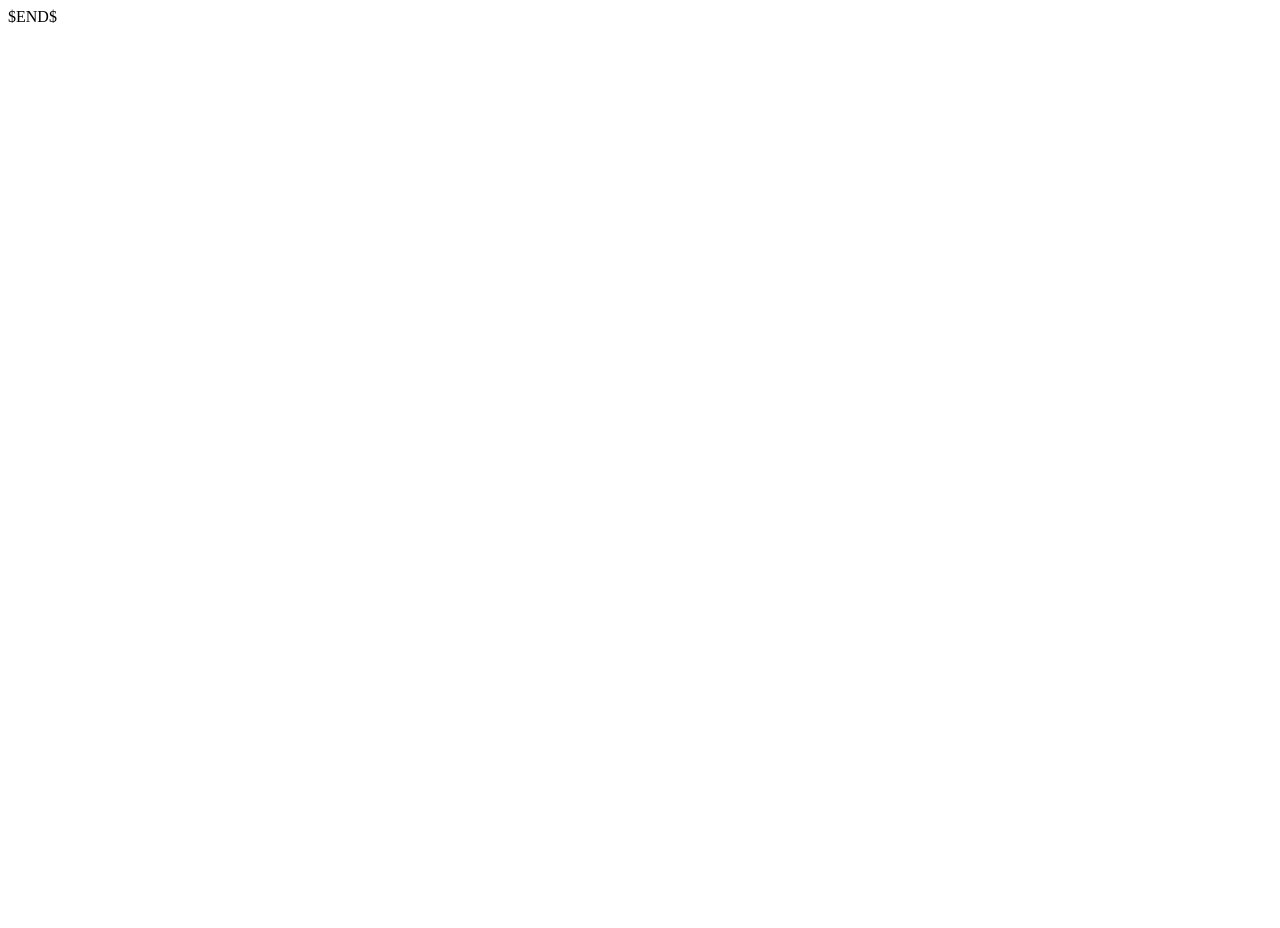
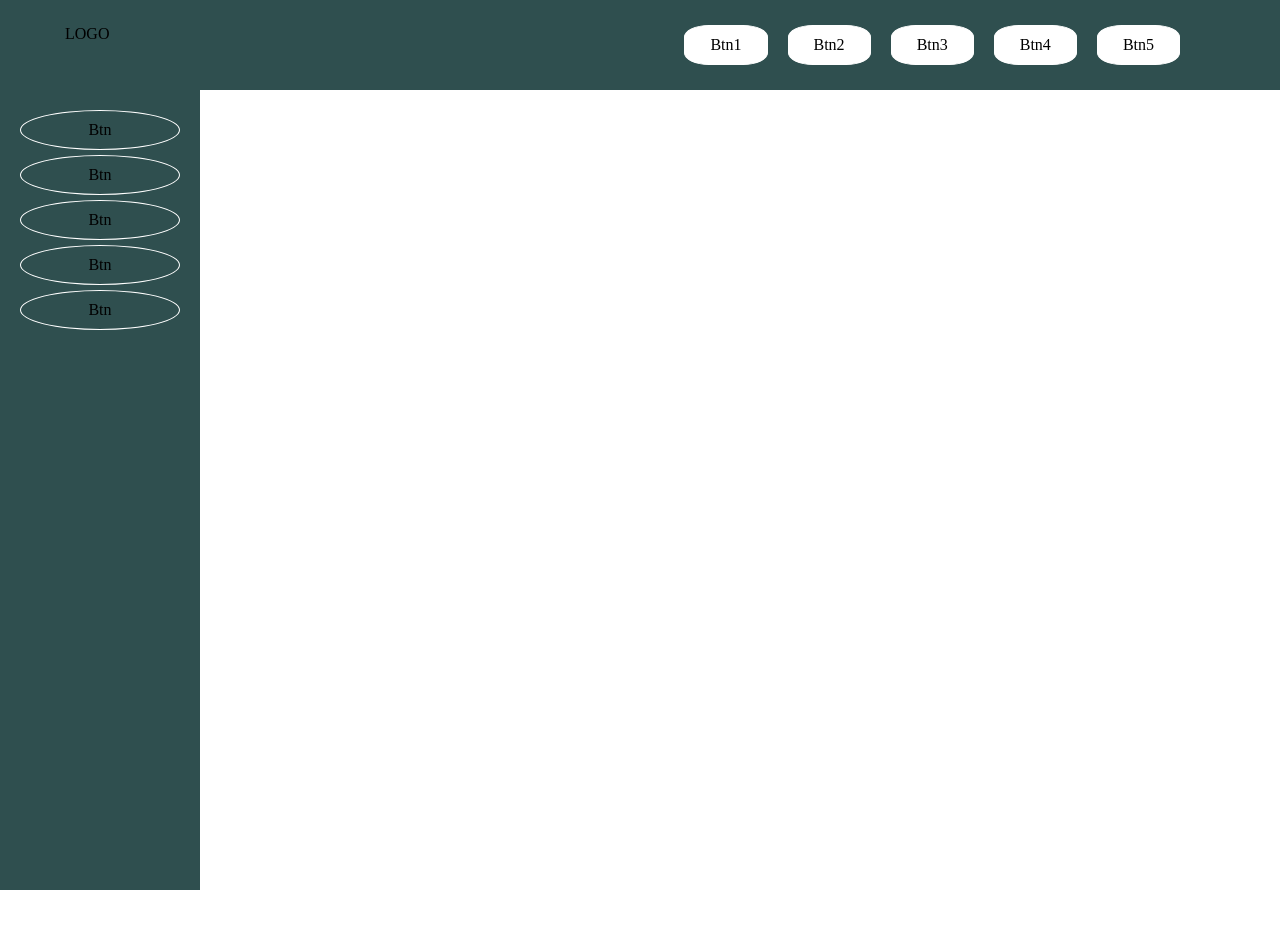
Before and after one commit to F-E-N-R-I-R/pfo, a plain HTML site: page index.html in a window 1280 px wide. Shown: the top 928 px of the page. Before the commit the page ends 800 px from the top, so only its background shows below. Drawn offline with Linux system fonts and the light colour scheme.

Commit message:
ladimirzubkov@Mac-Book-Pro-Vladimir.local>

```diff
--- a/index.html
+++ b/index.html
@@ -2,9 +2,44 @@
 <html lang="en">
 <head>
     <meta charset="UTF-8">
-    <title>$Title$</title>
+    <title>vovkaProject</title>
+    <link rel="stylesheet" href="style.css">
 </head>
 <body>
-$END$
+
+    <header class="header">
+        <div class="container">
+            <div class="headerWrap">
+                <div class="logo">LOGO</div>
+                <div class="navBar">
+                    <div class="navBarBtn">Btn1</div>
+                    <div class="navBarBtn">Btn2</div>
+                    <div class="navBarBtn">Btn3</div>
+                    <div class="navBarBtn">Btn4</div>
+                    <div class="navBarBtn">Btn5</div>
+                </div>
+            </div>
+        </div>
+    </header>
+    <main>
+        <div class="content">
+            <div class="test"></div>
+        </div>
+
+        <div class="sideBar">
+            <div class="container">
+
+            </div>
+            <ul>
+                <li><a href="#"></a>Btn</li>
+                <li><a href="#"></a>Btn</li>
+                <li><a href="#"></a>Btn</li>
+                <li><a href="#"></a>Btn</li>
+                <li><a href="#"></a>Btn</li>
+            </ul>
+        </div>
+    </main>
+    <footer></footer>
+</div>
 </body>
 </html>
--- a/style.css
+++ b/style.css
@@ -0,0 +1,85 @@
+*{
+    box-sizing: border-box;
+}
+body {
+    height: 5000px;
+    margin: 0;
+    font-family: Arial sans-serif;
+}
+a {
+    text-decoration: none;
+}
+ul{
+    margin: 0;
+    padding: 0;
+}
+
+li {
+    text-decoration: none;
+    list-style: none;
+}
+.header{
+    background-color: darkslategray;
+    position: fixed;
+    left: 0;
+    right: 0;
+    padding-left: 15px;
+    padding-right: 15px;
+}
+.container {
+    max-width: 1200px;
+    margin: 0 auto;
+}
+.headerWrap {
+    padding: 25px;
+    display: flex;
+    justify-content: space-between;
+}
+
+.logo{
+    float: left;
+}
+
+.navBar{
+    /*float: right;*/
+    display: flex;
+    padding: 0 25px;
+}
+
+.navBarBtn {
+    border: 1px solid white;
+    border-radius: 30%;
+    background-color: white;
+    cursor: pointer;
+    padding: 10px 25px;
+    margin: 0 10px;
+}
+.navBarBtn:hover {
+    background-color: cadetblue;
+}
+
+.content{
+    overflow-y: scroll;
+    width: 90%;
+}
+
+.sideBar {
+    display: flex;
+    flex-direction: column;
+    padding: 15px;
+    width: 200px;
+    background: darkslategray;
+    height: 100%;
+    position: fixed;
+    top: 90px;
+}
+
+.sideBar li {
+    text-align: center;
+    border: 1px solid white;
+    border-radius: 50%;
+    cursor: pointer;
+    padding: 10px;
+    margin: 5px;
+
+}
```
